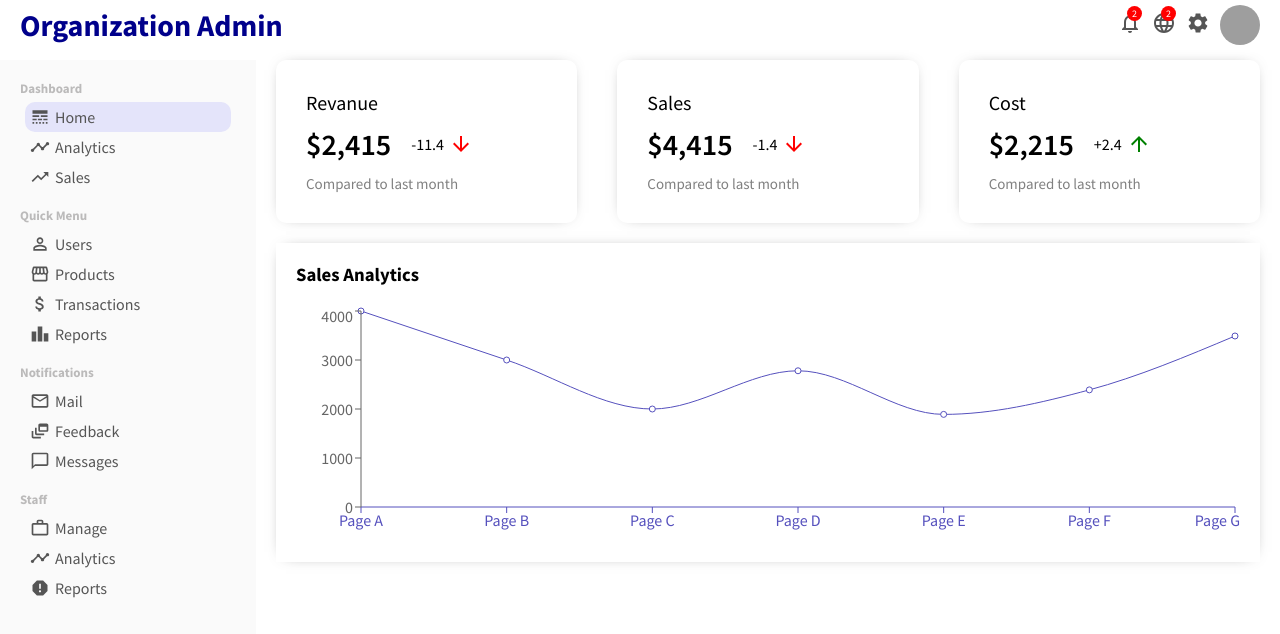
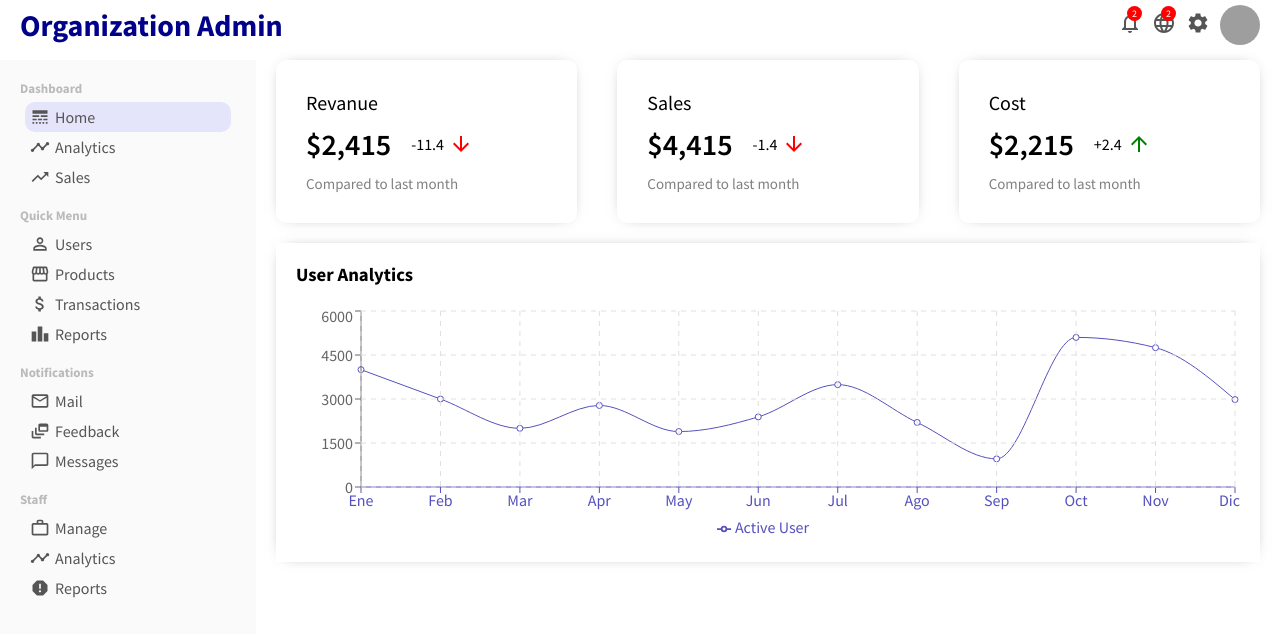
Before and after one commit to alejandropascuale/Organiation-Admin, a React (Create React App) app: page / in a window 1280 px wide. Shown: the top 634 px of the page. Built offline with nearby package versions, Linux system fonts and the light colour scheme; grey boxes are pictures that could not be loaded.

Commit message:
add props to chart component to reuse same

```diff
--- /dev/null
+++ b/src/DummyData.js
@@ -0,0 +1,74 @@
+export const userData = [
+  {
+    name: 'Ene',
+    'Active User': 4000,
+    pv: 2400,
+    amt: 2400,
+  },
+  {
+    name: 'Feb',
+    'Active User': 3000,
+    pv: 1398,
+    amt: 2210,
+  },
+  {
+    name: 'Mar',
+    'Active User': 2000,
+    pv: 9800,
+    amt: 2290,
+  },
+  {
+    name: 'Apr',
+    'Active User': 2780,
+    pv: 3908,
+    amt: 2000,
+  },
+  {
+    name: 'May',
+    'Active User': 1890,
+    pv: 4800,
+    amt: 2181,
+  },
+  {
+    name: 'Jun',
+    'Active User': 2390,
+    pv: 3800,
+    amt: 2500,
+  },
+  {
+    name: 'Jul',
+    'Active User': 3490,
+    pv: 4300,
+    amt: 2100,
+  },
+  {
+    name: 'Ago',
+    'Active User': 2200,
+    pv: 4300,
+    amt: 2100,
+  },
+  {
+    name: 'Sep',
+    'Active User': 960,
+    pv: 4300,
+    amt: 2100,
+  },
+  {
+    name: 'Oct',
+    'Active User': 5100,
+    pv: 4300,
+    amt: 2100,
+  },
+  {
+    name: 'Nov',
+    'Active User': 4750,
+    pv: 4300,
+    amt: 2100,
+  },
+  {
+    name: 'Dic',
+    'Active User': 2980,
+    pv: 4300,
+    amt: 2100,
+  },
+];
--- a/src/components/chart/Chart.jsx
+++ b/src/components/chart/Chart.jsx
@@ -1,60 +1,18 @@
 import './Chart.css';
 import { LineChart, Line, XAxis, YAxis, CartesianGrid, Tooltip, Legend, ResponsiveContainer } from 'recharts';
 
-const data = [
-  {
-    name: 'Page A',
-    'Active User': 4000,
-    pv: 2400,
-    amt: 2400,
-  },
-  {
-    name: 'Page B',
-    'Active User': 3000,
-    pv: 1398,
-    amt: 2210,
-  },
-  {
-    name: 'Page C',
-    'Active User': 2000,
-    pv: 9800,
-    amt: 2290,
-  },
-  {
-    name: 'Page D',
-    'Active User': 2780,
-    pv: 3908,
-    amt: 2000,
-  },
-  {
-    name: 'Page E',
-    'Active User': 1890,
-    pv: 4800,
-    amt: 2181,
-  },
-  {
-    name: 'Page F',
-    'Active User': 2390,
-    pv: 3800,
-    amt: 2500,
-  },
-  {
-    name: 'Page G',
-    'Active User': 3490,
-    pv: 4300,
-    amt: 2100,
-  },
-];
-
-export default function Chart() {
+export default function Chart({ title, data, dataKey, grid }) {
   return (
     <div className='chart'>
-      <h3 className="chartTitle">Sales Analytics</h3>
+      <h3 className="chartTitle">{title}</h3>
       <ResponsiveContainer width='100%' aspect={4 / 1}>
         <LineChart data={data}>
             <XAxis dataKey='name' stroke='#5550bd' />
-            <Line type='monotone' dataKey='Active User' stroke='#5550bd' />
+            <Line type='monotone' dataKey={dataKey} stroke='#5550bd' />
             <YAxis />
+            <Tooltip />
+            {grid && <CartesianGrid stroke='#e0dfdf' strokeDasharray='5 5'/>}
+            <Legend />
         </LineChart>
       </ResponsiveContainer>
     </div>
--- a/src/pages/home/Home.jsx
+++ b/src/pages/home/Home.jsx
@@ -1,12 +1,19 @@
 import FeaturedInfo from '../../components/featuredInfo/FeaturedInfo'
 import Chart from '../../components/chart/Chart'
 import './Home.css'
+import { userData } from '../../DummyData';
 
 export default function Home() {
+
   return (
     <div className='home'>
       <FeaturedInfo />
-      <Chart />
+      <Chart
+        title={'User Analytics'}
+        data={userData}
+        grid
+        dataKey={'Active User'}
+      />
     </div>
   )
 }
```
